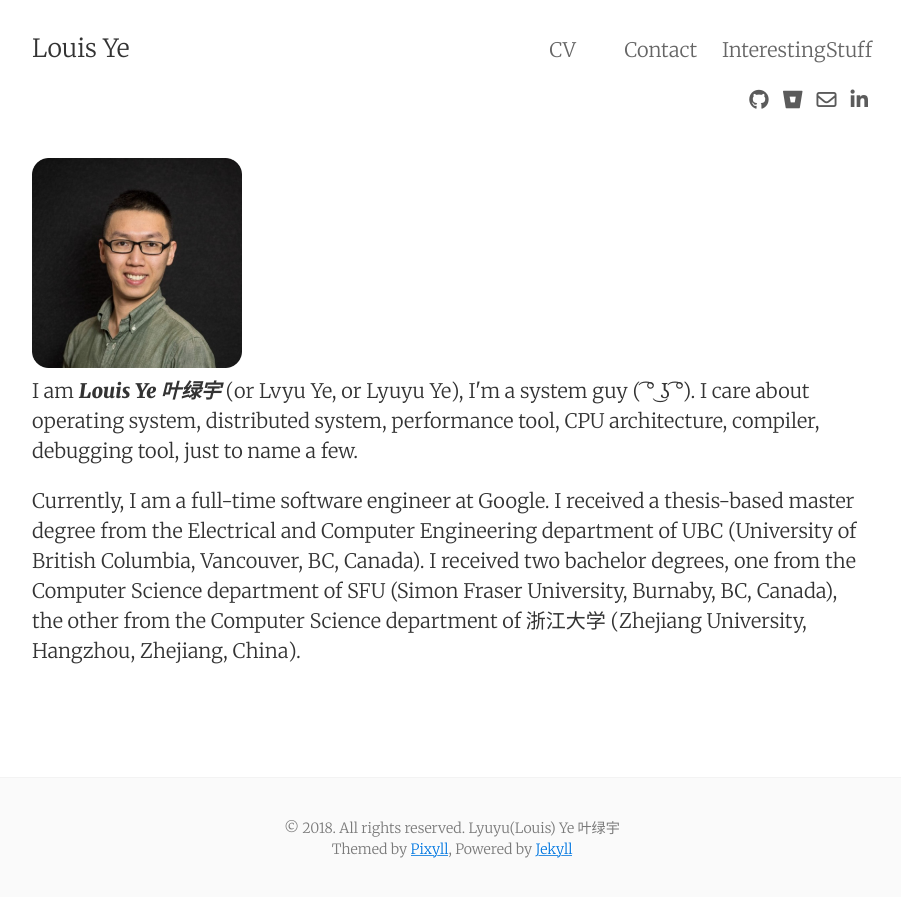
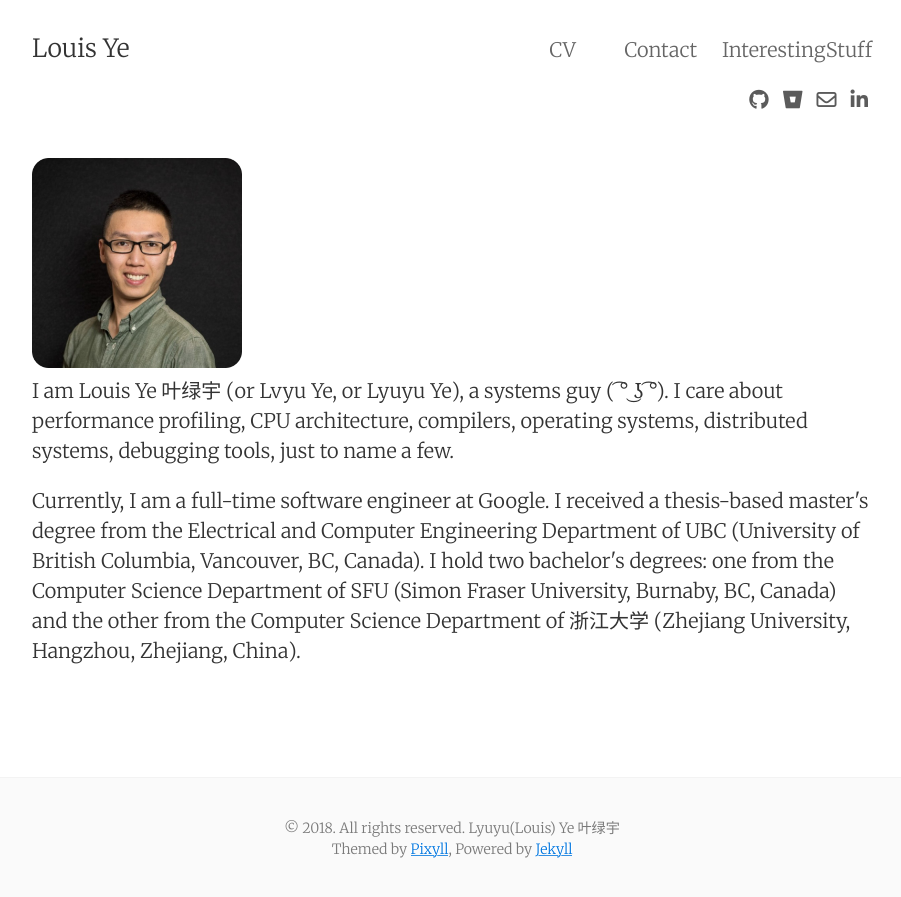
Before and after one commit to Louis-Ye/Louis-Ye.github.io, a Jekyll site: the page built from index.html, in a window 1280 px wide. Shown: the top 897 px of the page, without its empty margins (188-1089 px from the left). Built offline with Jekyll 4.4.1, drawn with Linux system fonts in a browser that asks for light colours; nearby versions of some CDN libraries; the list of posts is cut into pages by our own code.

Commit message:
Update index.html

```diff
--- a/index.html
+++ b/index.html
@@ -9,9 +9,9 @@
 </div>
 
 <p>
-    I am <b><i>Louis Ye 叶绿宇</i></b> (or Lvyu Ye, or Lyuyu Ye), I'm a system guy ( ͡° ͜ʖ ͡°). I care about operating system, distributed system, performance tool, CPU architecture, compiler, debugging tool, just to name a few.
+    I am Louis Ye 叶绿宇 (or Lvyu Ye, or Lyuyu Ye), a systems guy ( ͡° ͜ʖ ͡°). I care about performance profiling, CPU architecture, compilers, operating systems, distributed systems, debugging tools, just to name a few.
 </p>
 
 <p>
-    Currently, I am a full-time software engineer at Google. I received a thesis-based master degree from the Electrical and Computer Engineering department of UBC (University of British Columbia, Vancouver, BC, Canada). I received two bachelor degrees, one from the Computer Science department of SFU (Simon Fraser University, Burnaby, BC, Canada), the other from the Computer Science department of 浙江大学 (Zhejiang University, Hangzhou, Zhejiang, China).
+    Currently, I am a full-time software engineer at Google. I received a thesis-based master's degree from the Electrical and Computer Engineering Department of UBC (University of British Columbia, Vancouver, BC, Canada). I hold two bachelor's degrees: one from the Computer Science Department of SFU (Simon Fraser University, Burnaby, BC, Canada) and the other from the Computer Science Department of 浙江大学 (Zhejiang University, Hangzhou, Zhejiang, China).
 </p>
```
